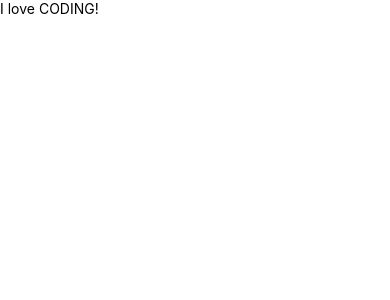
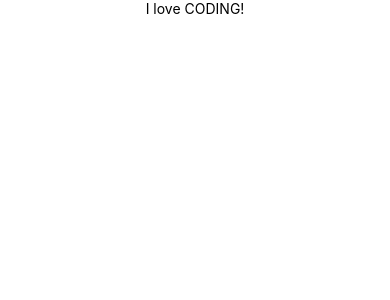
Before and after one commit to rendani99/AwesomeProject, a React Native app: screen / in a window 390 px wide. Shown: the top 300 px of the page. Built offline with nearby package versions, Linux system fonts and the light colour scheme.

Commit message:
test app

```diff
--- a/App.js
+++ b/App.js
@@ -13,6 +13,6 @@ const styles = StyleSheet.create({
     display: 'flex',
     flex: 1,
     justifyContent: 'cente',
-    alignItems: 'cente'
+    alignItems: 'center'
   }
 })
```
